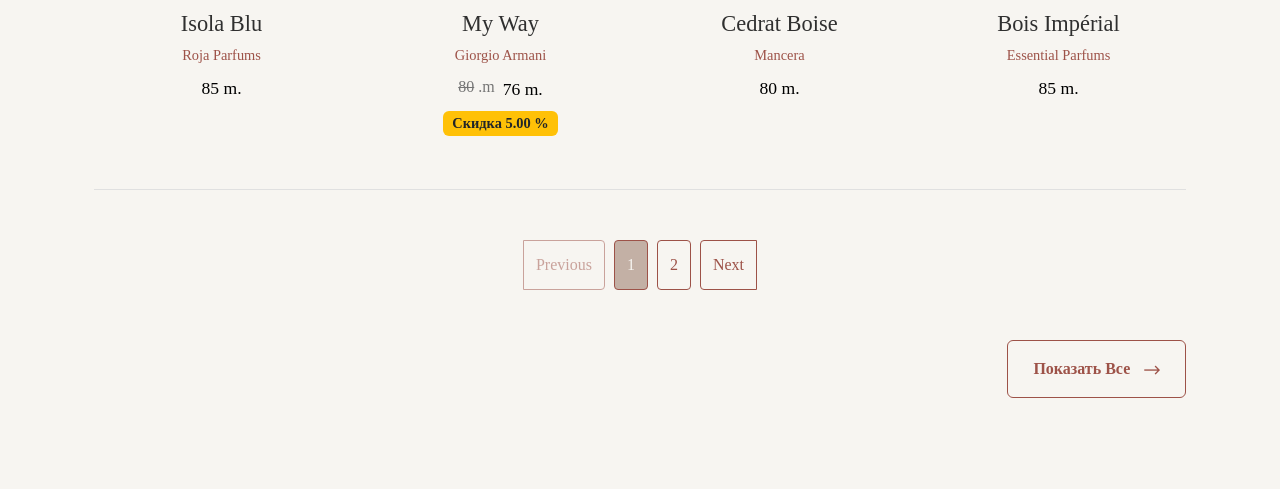
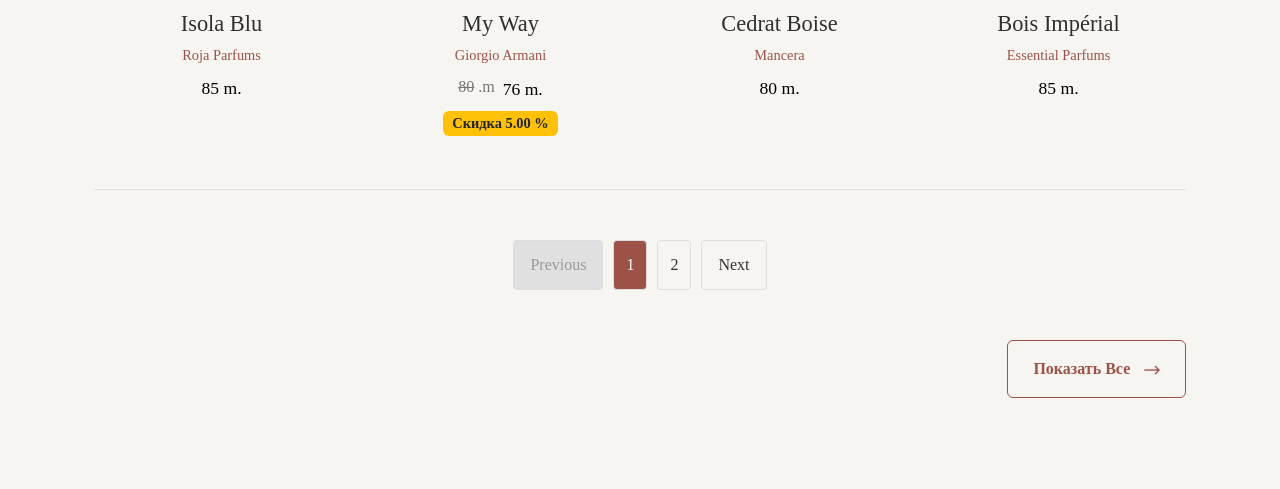
Before and after one commit to KadyrberdiJs/Gladius, a Django app: page /catalog/all/ in a window 1280 px wide. Shown: the part 1734-2223 px from the top of the page. Run offline with Django 5.2, Linux system fonts and the light colour scheme; data comes from the database, SQL or seed files in the repository; both versions use the stored data as it was after the commit; some libraries are stand-ins or nearby versions; some web fonts are replaced.

Commit message:
paginatio fixed and added featured products and discount products in the base.html

```diff
--- a/parfumes/templates/parfumes/catalog.html
+++ b/parfumes/templates/parfumes/catalog.html
@@ -102,54 +102,33 @@
 
 					<!-- Пагинация автоматически доступна -->
 					{% if is_paginated %}
-					<nav aria-label="Page navigation">
-							<ul class="pagination">
-									{% with request.GET.urlencode as querystring %}
-									{% with querystring|cut:"page=" as qs_no_page %}
+						<div class="pagination">
+							<!-- Previous Button -->
 							{% if page_obj.has_previous %}
-									<li class="page-item page-text">
-										<a class="page-link" href="?page={{ page_obj.previous_page_number }}
-										{% if qs_no_page %}&{{ qs_no_page }}{% endif %}">
-											Previous
-										</a>
-									</li>
+								<a class="page-link page-link-prev" href="?{% if request.GET.urlencode|cut:'page='|cut:'&' %}page={{ page_obj.previous_page_number }}&{{ request.GET.urlencode|cut:'page='|cut:'&' }}{% else %}page={{ page_obj.previous_page_number }}{% endif %}">Previous</a>
 							{% else %}
-									<li class="page-item disabled page-text">
-										<a class="page-link" href="#">Previous</a>
-											</li>
+								<span class="page-link page-link-prev page-link-disabled">Previous</span>
 							{% endif %}
-									{% endwith %}
-									{% endwith %}
 
-									{% with request.GET.urlencode as querystring %}
-									{% for num in paginator.page_range %}
-									<li class="page-item {% if page_obj.number == num %}active{% endif %}">
-										<a class="page-link" href="?page={{ num }}
-										{% if querystring %}&{{ querystring }}{% endif %}
-										">{{ num }}</a>
-									</li>
+							<!-- Page Numbers -->
+							{% for num in page_obj.paginator.page_range %}
+								{% if page_obj.number == num %}
+									<span class="page-link page-link-current">{{ num }}</span>
+								{% else %}
+									<a class="page-link" href="?{% if request.GET.urlencode|cut:'page='|cut:'&' %}page={{ num }}&{{ request.GET.urlencode|cut:'page='|cut:'&' }}{% else %}page={{ num }}{% endif %}">{{ num }}</a>
+								{% endif %}
 							{% endfor %}
-									{% endwith %}
 
-									{% with request.GET.urlencode as querystring %}
-									{% with querystring|cut:"page=" as qs_no_page %}
+							<!-- Next Button -->
 							{% if page_obj.has_next %}
-									<li class="page-item" page-text>
-										<a class="page-link" href="?page={{ page_obj.next_page_number }}
-										{% if qs_no_page %}&{{ qs_no_page }}{% endif %}">
-										Next
-									</a>
-									</li>
+								<a class="page-link page-link-next" href="?{% if request.GET.urlencode|cut:'page='|cut:'&' %}page={{ page_obj.next_page_number }}&{{ request.GET.urlencode|cut:'page='|cut:'&' }}{% else %}page={{ page_obj.next_page_number }}{% endif %}">Next</a>
 							{% else %}
-									<li class="page-item disabled page-text">
-													<a class="page-link" href="#">Next</a>
-											</li>
+								<span class="page-link page-link-next page-link-disabled">Next</span>
 							{% endif %}
-									{% endwith %}
-									{% endwith %}
-							</ul>
-					</nav>
+						</div>
 					{% endif %}
+
+
 					<div class="row">
 							<div class="col-md-12">
 								<div class="btn-wrap align-right">
--- a/static/css/style.css
+++ b/static/css/style.css
@@ -3207,33 +3207,54 @@ small {
 }
 
 
-.pagination .page-link {
-    color: #9D5248;
-    background-color: #F7F5F1;
-    border: 1px solid #9D5248;
-    padding: 8px 12px;
-    text-decoration: none;
-    border-radius: 4px;
-    transition: background-color 0.3s ease, color 0.3s ease;
-}
-.pagination .page-item.active .page-link {
-    background-color: #C3B0A5;
-    color: #F7F5F1;
-    border-color: #9D5248;
-}
-.pagination .page-item:not(.disabled):not(.active) .page-link:hover {
-    background-color: #9D5248; /* Darker shade of #EFEEE8 */
-    color: #F7F5F1;
-}
-.pagination .page-item:not(.disabled) .page-link:hover {
-    background-color: #9D5248;
-    color: #F7F5F1;
-}
-.pagination .page-item.disabled .page-link {
-    color: #9D5248;
-    opacity: 0.5;
-    cursor: not-allowed;
-    background-color: #F7F5F1;
+/* Style the pagination container */
+.pagination {
+  display: flex;
+  justify-content: center;
+  align-items: center;
+  gap: 10px; /* Space between buttons */
+  margin: 20px 0; /* Space above and below */
+}
+
+/* Style all page links */
+.page-link {
+  display: inline-block;
+  padding: 8px 12px;
+  text-decoration: none;
+  color: #333; /* Text color */
+  background-color: #F7F5F1; /* Light background */
+  border: 1px solid #ddd; /* Border */
+  border-radius: 4px; /* Rounded corners */
+  font-size: 16px;
+  transition: background-color 0.3s, color 0.3s; /* Smooth hover effect */
+}
+
+/* Hover effect for clickable links */
+.page-link:hover:not(.page-link-current, .page-link-disabled) {
+  background-color: #9D5248; /* Blue background on hover */
+  color: white; /* White text on hover */
+}
+
+/* Style for the current page */
+.page-link-current {
+  background-color: #9D5248; /* Blue background for current page */
+  color: white; /* White text */
+  border: 1px solid #ddd; /* Matching border */
+  cursor: default; /* No pointer cursor */
+}
+
+/* Style for disabled Previous/Next buttons */
+.page-link-disabled {
+  background-color: #e0e0e0; /* Gray background */
+  color: #999; /* Gray text */
+  border: 1px solid #ddd;
+  cursor: not-allowed; /* Disabled cursor */
+}
+
+/* Optional: Specific styles for Previous/Next buttons */
+.page-link-prev,
+.page-link-next {
+  padding: 8px 16px; /* Slightly wider buttons */
 }
 
 .footer {
--- a/templates/base.html
+++ b/templates/base.html
@@ -163,17 +163,33 @@
 										<div class="product-item">
 											<figure class="product-style">
 												<div class="product-image-container">
-                                        <img src="{{ parfume.image }}" alt="{{ parfune.name }}" class="product-item">
+													<a href="{% url "catalog:product_detail" parfume.slug %}">
+														<img src="{{ parfume.image.url }}" alt="{{ parfume.name }}" class="product-item"></a>
 												</div>
-                                </figure>
 												<figcaption>
-                                    <h3>{{ parfume.name }}</h3>
-                                    <span>{{ parfume.brand }}</span>
-                                    <div class="item-price">{{ parfume.price }}</div>
+													<a href="{% url "catalog:product_detail" parfume.slug %}" class='text-decoration-none mb-0'>
+														<h3 class='mb-0'>{{ parfume.name }}</h3>
+													</a>
+													<span>{{ parfume.brand_name }}</span>
+
+													<!--Цена продукта-->
+													{% if parfume.discount %}
+														<div style="display: flex; justify-content: center; align-items: center; gap: 8px;">
+															<p class='mb-1' style="margin-bottom: 0;"><s>{{ parfume.price }}</s> .m</p>
+															<div class="item-price">{{ parfume.sell_price }} m.</div>
+														</div>
+														<span class="badge bg-warning text-dark">
+															Скидка {{ parfume.discount }} %
+														</span>
+													{% else %}
+														<div class="item-price">{{ parfume.price }} m.</div>
+													{% endif %}
 												</figcaption>
 											</div>
 										</div>
 										{% endfor %}
+
+
 
 								</div><!--row-->
 							</div><!--product-list-->
@@ -251,80 +271,72 @@
 		</div>
 	</section>
 
-	<section id="special-offer" class="bookshelf pb-5 mb-5">
-
+<section id="featured-books" class="py-5 my-5 mt-0">
+    <div class="container">
+        <div class="row">
+            <div class="col-md-12">
                 <div class="section-header align-center">
                     <div class="title">
-				<span>
-					Воспользуйтесь своей возможностью</span>
+                        <span>Воспользуйтесь своей возможностью</span>
                     </div>
                     <h2 class="section-title">Духи со скидкой</h2>
                 </div>
 
                 <div class="product-list" data-aos="fade-up">
 								<div class="row">
-
+									{% for parfume in discount_parfumes %}
 									<div class="col-md-3">
 										<div class="product-item">
 											<figure class="product-style">
 												<div class="product-image-container">
-													<img src={% static "images/parfumes/Chanel Bleu De Chanel.png" %} alt="Bleu De Chanel" class="product-item">
+													<a href="{% url "catalog:product_detail" parfume.slug %}">
+														<img src="{{ parfume.image.url }}" alt="{{ parfume.name }}" class="product-item"></a>
 												</div>
-											<button type="button" class="add-to-cart" data-product-tile="add-to-cart">Add to Cart</button>
-									</figure>
 												<figcaption>
-											<h3>Bleu De Chanel</h3>
-											<span>Chanel</span>
-											<strong>
-												<p><s>250</s> $</p>
-											</strong><div class="item-price">$ 100.00</div>
+													<a href="{% url "catalog:product_detail" parfume.slug %}" class='text-decoration-none mb-0'>
+														<h3 class='mb-0'>{{ parfume.name }}</h3>
+													</a>
+													<span>{{ parfume.brand_name }}</span>
+
+													<!--Цена продукта-->
+													{% if parfume.discount %}
+														<div style="display: flex; justify-content: center; align-items: center; gap: 8px;">
+															<p class='mb-1' style="margin-bottom: 0;"><s>{{ parfume.price }}</s> .m</p>
+															<div class="item-price">{{ parfume.sell_price }} m.</div>
+														</div>
+														<span class="badge bg-warning text-dark">
+															Скидка {{ parfume.discount }} %
+														</span>
+													{% else %}
+														<div class="item-price">{{ parfume.price }} m.</div>
+													{% endif %}
 												</figcaption>
 											</div>
 										</div>
+										{% endfor %}
 
-					<div class="col-md-3">
-							<div class="product-item">
-									<figure class="product-style">
-											<div class="product-image-container">
-													<img src={% static "images/parfumes/creed-aventus.png" %} alt="Creed Aventus" class="product-item">
-											</div>
-											<button type="button" class="add-to-cart" data-product-tile="add-to-cart">Add to Cart</button>
-									</figure>
-									<figcaption>
-											<h3>Creed Aventus</h3>
-											<span>Creed</span>
-											<strong>
-												<p><s>500</s> $</p>
-											</strong>
-											<div class="item-price">$ 350.00</div>
-									</figcaption>
-							</div>
+
+
+								</div><!--row-->
+							</div><!--product-list-->
+
+            </div><!--col-->
         </div>
 
-					<div class="col-md-3">
-							<div class="product-item">
-									<figure class="product-style">
-											<div class="product-image-container">
-													<img src={% static "images/parfumes/creed-aventus.png" %} alt="Creed Aventus" class="product-item">
-											</div>
-											<button type="button" class="add-to-cart" data-product-tile="add-to-cart">Add to Cart</button>
-									</figure>
-									<figcaption>
-											<h3>Creed Aventus</h3>
-											<span>Creed</span>
-											<strong>
-												<p><s>500</s> $</p>
-											</strong>
-											<div class="item-price">$ 350.00</div>
-									</figcaption>
+        <div class="row">
+							<div class="col-md-12">
+								<div class="btn-wrap align-right">
+									{% tag_all_categories as categories %}
+									{% for category in categories %}
+									<a href="{% url "catalog:catalog" category.slug %}" class="btn-accent-arrow">Показать все <i class="icon icon-ns-arrow-right"></i></a>
+									{% endfor %}
                 </div>
 							</div>
 						</div>
 					</div>
+    </div>
+</section>
 
-
-
-	</section>
 
 	<section id="subscribe">
 		<div class="container">
```
Also changed, not shown: other parts of templates/base.html (+15 -11 lines), main/views.py (+6 -26 lines), db.sqlite3, static/images/isola_blu.webp (added), static/images/roja.jpg (added). Lines whose indentation alone changed are shown as unchanged.
